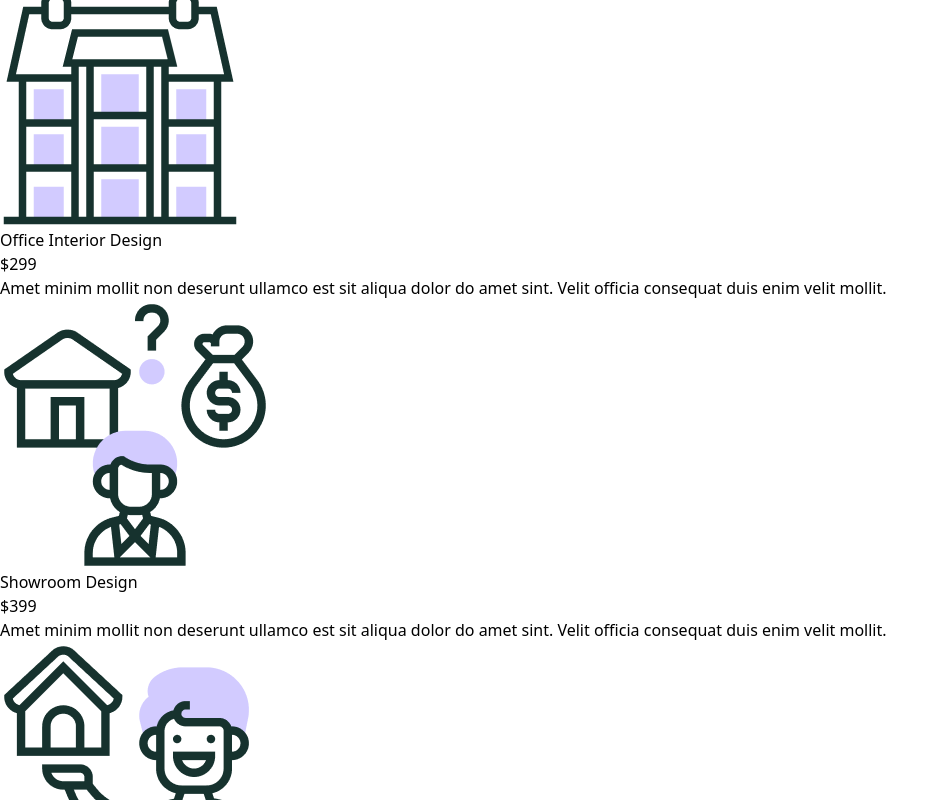
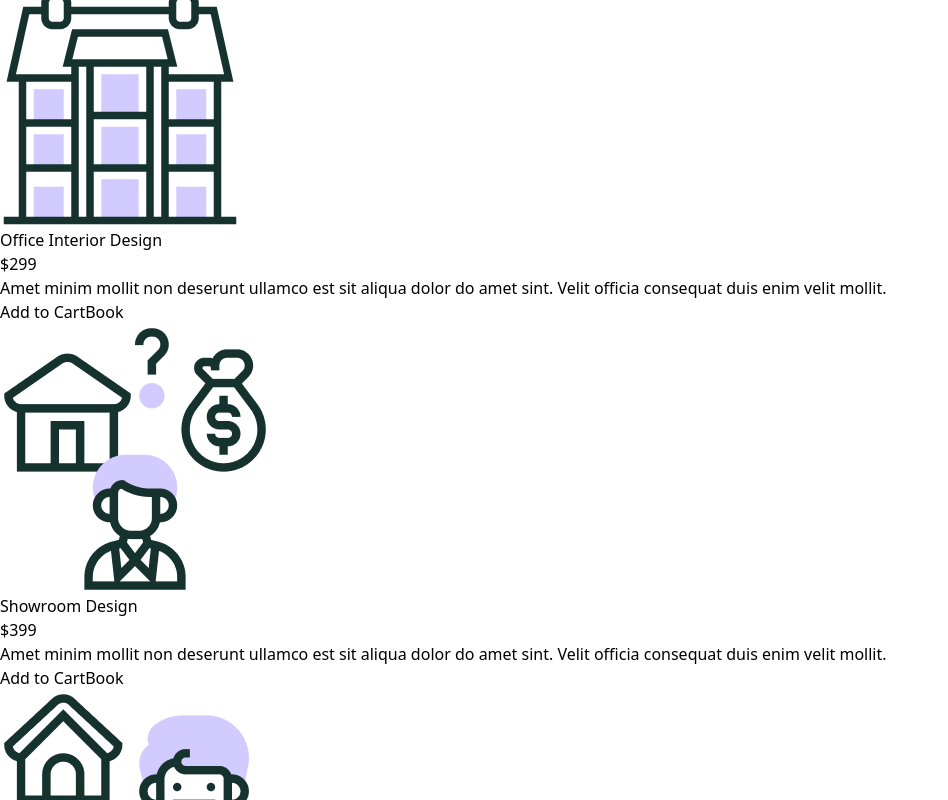
Before and after one commit to hossainarif37/luxury-living-client, a React (Vite) app: page / in a window 1280 px wide. Shown: the part 5283-6083 px from the top of the page, without its empty margins (0-948 px from the left). Built offline with nearby package versions, Linux system fonts and the light colour scheme.

Commit message:
cart page added

```diff
--- /dev/null
+++ b/public/serviceData.js
@@ -0,0 +1,36 @@
+import service1 from '../src/assets/Icon/service1.png'
+import service2 from '../src/assets/Icon/service2.png'
+import service3 from '../src/assets/Icon/service3.png'
+export const serviceData = [
+    {
+        img: service1,
+        title: 'Office Interior Design',
+        price: 299,
+        desc: 'Amet minim mollit non deserunt ullamco est sit aliqua dolor do amet sint. Velit officia consequat duis enim velit mollit.'
+    },
+    {
+        img: service2,
+        title: 'Showroom Design',
+        styles: 'shadow-lg',
+        price: 399,
+        desc: 'Amet minim mollit non deserunt ullamco est sit aliqua dolor do amet sint. Velit officia consequat duis enim velit mollit.'
+    },
+    {
+        img: service3,
+        title: 'Residential/ Home',
+        price: 499,
+        desc: 'Amet minim mollit non deserunt ullamco est sit aliqua dolor do amet sint. Velit officia consequat duis enim velit mollit.'
+    },
+    {
+        img: service3,
+        title: 'Residential/ Home',
+        price: 799,
+        desc: 'Amet minim mollit non deserunt ullamco est sit aliqua dolor do amet sint. Velit officia consequat duis enim velit mollit.'
+    },
+    {
+        img: service3,
+        title: 'Residential/ Home',
+        price: 899,
+        desc: 'Amet minim mollit non deserunt ullamco est sit aliqua dolor do amet sint. Velit officia consequat duis enim velit mollit.'
+    },
+]
--- a/src/App.jsx
+++ b/src/App.jsx
@@ -9,14 +9,14 @@ const App = () => {
   const [navToggle, setNavToggle] = useState(false);
   return (
     <Menu.Provider value={{ dashboardToggle, setDashboardToggle, navToggle, setNavToggle }}>
-      <div className="max-w-[1440px] mx-auto overflow-x-hidden">
+      <div className="max-w-[1440px] mx-auto overflow-x-hidden lg:overflow-x-visible">
         <Navbar />
         <div onClick={() => {
           navToggle & setNavToggle(false);
         }}>
           <Outlet />
         </div>
-        {/* <Footer /> */}
+        <Footer />
       </div>
     </Menu.Provider>
   );
--- a/src/pages/Dashboard/Cart.jsx
+++ b/src/pages/Dashboard/Cart.jsx
@@ -1,9 +1,18 @@
+import { serviceData } from "../../../public/serviceData";
+import ServiceCard from "../Home/ServiceCard";
 
 const Cart = () => {
     return (
-        <div>
-            Cart
-        </div>
+        <section className="">
+            <h1 className="text-2xl font-bold text-primary">My Cart</h1>
+            <div className='grid grid-cols-1 lg:grid-cols-3 gap-5 pt-10'>
+                {serviceData.map((data, index) => <ServiceCard
+                    key={index}
+                    serviceData={data}
+                    cartStyles={true}
+                />)}
+            </div>
+        </section>
     );
 };
 
--- a/src/pages/Dashboard/Dashboard.jsx
+++ b/src/pages/Dashboard/Dashboard.jsx
@@ -15,7 +15,7 @@ const Dashboard = () => {
     return (
         <div className="flex">
             {/* -----Desktop Sidebar------ */}
-            <ul className="hidden lg:block h-screen lg:w-3/12 pl-16 pt-5 space-y-5">
+            <ul className="hidden lg:block h-screen lg:w-3/12 pl-16 pt-5 space-y-5 ">
                 {dashboardMenu}
             </ul>
             {/* -------Mobile Sidebar------*/}
@@ -25,7 +25,7 @@ const Dashboard = () => {
                 </ul>
             </div>
             {/* Page Content */}
-            <div onClick={() => setDashboardToggle(false)} className="bg-slate-50 h-screen w-full">
+            <div onClick={() => setDashboardToggle(false)} className="bg-slate-50 pt-3 pb-10 px-5 w-full">
                 <Outlet />
             </div>
         </div>
--- a/src/pages/Home/ServiceCard.jsx
+++ b/src/pages/Home/ServiceCard.jsx
@@ -1,14 +1,18 @@
 
-const ServiceCard = ({ serviceData }) => {
+const ServiceCard = ({ serviceData, cartStyles }) => {
     const { img, title, desc, price, styles } = serviceData;
     return (
-        <div className={`${styles} text-center p-5`}>
+        <div className={`${cartStyles ? 'shadow-lg text-sm rounded-xl' : styles} text-center p-5`}>
             <img className="w-20 mx-auto" src={img} alt="" />
             <div className="mt-5 space-y-1">
                 <h2 className="text-primary font-semibold text-xl">{title}</h2>
                 <h3 className="text-secondary text-xl font-semibold">${price}</h3>
                 <p className="text-gray-600">{desc}</p>
             </div>
+            <div className="flex justify-center gap-3 items-center  mt-5">
+                {!cartStyles && <button className="btn bg-amber-500 font-semibold px-5 w-full">Add to Cart</button>}
+                <button className={`btn ${!cartStyles && 'w-full px-5 '}`}>Book</button>
+            </div>
         </div>
     );
 };
--- a/src/pages/Home/Services.jsx
+++ b/src/pages/Home/Services.jsx
@@ -1,29 +1,9 @@
-import service1 from '../../assets/Icon/service1.png'
-import service2 from '../../assets/Icon/service2.png'
-import service3 from '../../assets/Icon/service3.png'
+
+import { serviceData } from '../../../public/serviceData';
 import ServiceCard from './ServiceCard';
+
 const Services = () => {
-    const serviceData = [
-        {
-            img: service1,
-            title: 'Office Interior Design',
-            price: 299,
-            desc: 'Amet minim mollit non deserunt ullamco est sit aliqua dolor do amet sint. Velit officia consequat duis enim velit mollit.'
-        },
-        {
-            img: service2,
-            title: 'Showroom Design',
-            styles: 'shadow-lg',
-            price: 399,
-            desc: 'Amet minim mollit non deserunt ullamco est sit aliqua dolor do amet sint. Velit officia consequat duis enim velit mollit.'
-        },
-        {
-            img: service3,
-            title: 'Residential/ Home',
-            price: 499,
-            desc: 'Amet minim mollit non deserunt ullamco est sit aliqua dolor do amet sint. Velit officia consequat duis enim velit mollit.'
-        },
-    ]
+
     return (
         <section className='px-5 lg:padding lg:pt-5'>
             <div className="text-center lg:mb-14">
@@ -31,8 +11,8 @@ const Services = () => {
                 <h1 className="text-3xl lg:text-4xl font-bold text-primary">We're an agency tailored to all <br className='hidden lg:block' />
                     clients needs that always delivers</h1>
             </div>
-            <div className='flex flex-col lg:flex-row gap-5 pt-5'>
-                {serviceData.map((data, index) => <ServiceCard
+            <div className='grid grid-cols-1 lg:grid-cols-3 gap-5 pt-5'>
+                {serviceData.slice(0, 3).map((data, index) => <ServiceCard
                     key={index}
                     serviceData={data}
                 />)}
--- a/src/shared/Footer.jsx
+++ b/src/shared/Footer.jsx
@@ -48,10 +48,10 @@ const Footer = () => {
                         adipiscing elit. Purus commodo ipsum <br />
                         duis laoreet maecenas. Feugiat </p>
                     <div className='flex gap-5 lg:justify-start justify-center items-center mt-3'>
-                        <Link to=''><img className='w-6' src={facebook} alt="" /></Link>
-                        <Link to=''><img className='w-6' src={instagram} alt="" /></Link>
-                        <Link to=''><img className='w-6' src={likedin} alt="" /></Link>
-                        <Link to=''><img className='w-6' src={youtube} alt="" /></Link>
+                        <Link to=''><img className='w-6 h-6' src={facebook} alt="" /></Link>
+                        <Link to=''><img className='w-6 h-6' src={instagram} alt="" /></Link>
+                        <Link to=''><img className='w-6 h-6' src={likedin} alt="" /></Link>
+                        <Link to=''><img className='w-6 h-6' src={youtube} alt="" /></Link>
                     </div>
                 </div>
             </div>
--- a/src/shared/Navbar.jsx
+++ b/src/shared/Navbar.jsx
@@ -23,7 +23,8 @@ const Navbar = () => {
         <li><Link to='/dashboard/cart'>Dashboard</Link></li>
     </>
     return (
-        <nav className={`flex justify-between items-center ${isDashboard ? 'lg:px-16' : 'lg:padding'} lg:mx-auto lg:pt-5 ${authPage} px-3 py-3  z-50`}>
+        <nav className={`flex justify-between items-center sticky top-0 ${isDashboard ? 'lg:px-16' : 'lg:padding'}  lg:pt-5 ${authPage} px-3 py-3  z-50`}>
+
             {/* Dashboard Menu Button */}
             <button onClick={() => {
                 setDashboardToggle((prev) => !prev);
@@ -31,8 +32,11 @@ const Navbar = () => {
             }} className={`text-3xl ${isDashboard ? 'block' : 'hidden'} lg:hidden active:scale-95`}>
                 <AiOutlineMenu />
             </button>
+
+            {/* Nav Logo */}
             <Link to='/'><img className='w-[84px]' src={logo} alt="nav_logo" /></Link>
             {/*---------- Mobile ---------- */}
+            {/* Navbar Menu Button */}
             <div className='relative lg:hidden '>
                 <button onClick={() => {
                     setNavToggle((prev) => !prev)
```
